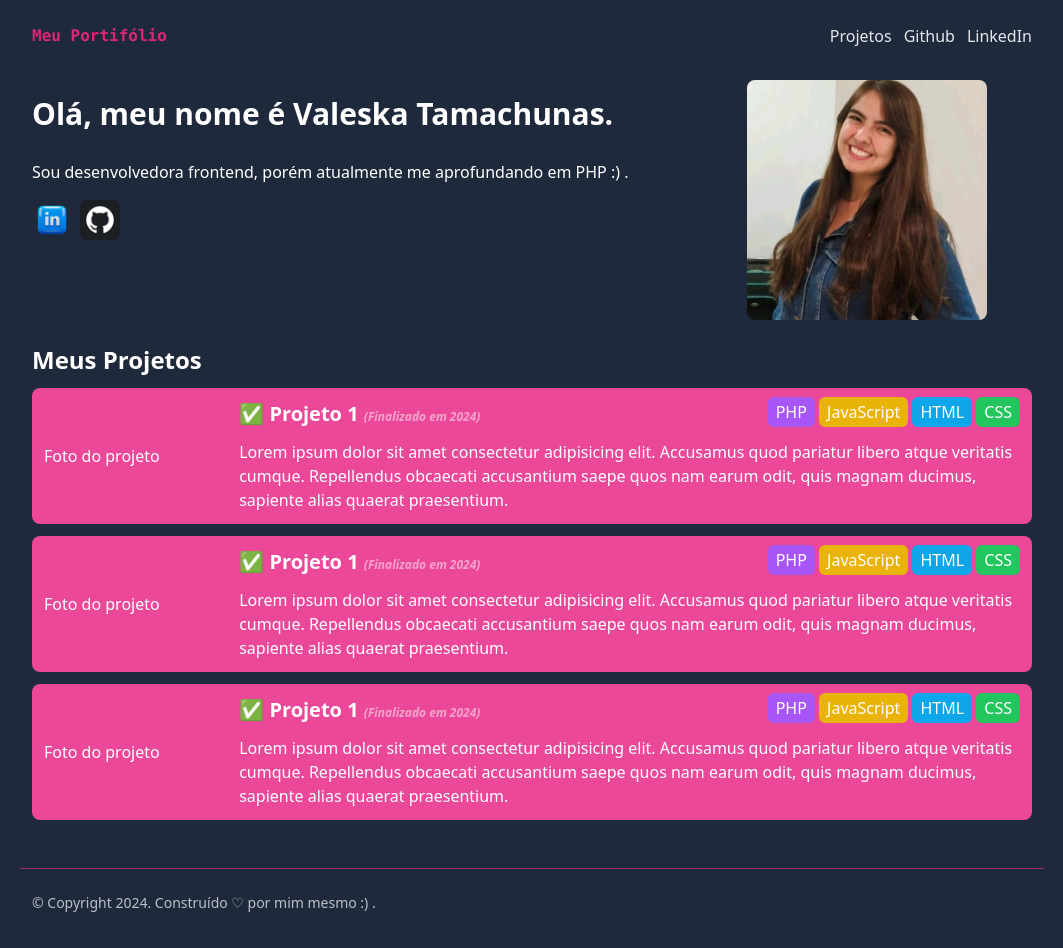
After one commit to valtamachunas/php-rocketseat, a PHP site: page /portfolio.html in a window 1280 px wide. The commit adds this page. Shown: the whole page, without its empty margins (108-1171 px from the left). Run offline with PHP 8.4, Linux system fonts and the light colour scheme; some libraries are stand-ins or nearby versions.

Commit message:
Inclusão do html e css

```diff
--- a/portifolio/index.php
+++ b/portifolio/index.php
@@ -5,6 +5,8 @@
     <meta charset="UTF-8">
     <meta name="viewport" content="width=device-width, initial-scale=1.0">
     <title>Meu Portifólio</title>
+    <link rel="stylesheet" href="https://cdn.jsdelivr.net/npm/purecss@3.0.0/build/pure-min.css"
+        integrity="sha384-X38yfunGUhNzHpBaEBsWLO+A0HDYOQi8ufWDkZ0k9e0eXz/tH3II7uKZ9msv++Ls" crossorigin="anonymous">
 </head>
 
 <body>
@@ -24,6 +26,7 @@
             "finalizado" => false,
             "ano" => 2025,
             "descricao" => "Meu primeiro portifólio em php e html",
+            "stack" => ["PHP", "HTML", "CSS"]
         ],
         [
             "titulo" => "Lista de Tarefas",
--- /dev/null
+++ b/portifolio/portfolio.html
@@ -0,0 +1,126 @@
+<!DOCTYPE html>
+<html lang="en">
+
+<head>
+    <meta charset="UTF-8">
+    <meta name="viewport" content="width=device-width, initial-scale=1.0">
+    <title>Meu Portifólio</title>
+    <script src="https://cdn.tailwindcss.com"></script>
+</head>
+
+<body class="bg-slate-800 text-white">
+    <!-- ------------------------------------------------------------------------------------------------------------------------------------------------------ -->
+    <header class="mx-auto max-w-screen-lg px-3 py-6 flex items-center justify-between">
+        <!-- Logo -->
+        <div class="text-pink-600 font-bold font-mono">Meu Portifólio</div>
+        <!-- Links -->
+        <div>
+            <ul class="flex gap-x-3 font-medium text-gray-200">
+                <li><a href="#projetos" class="hover:underline">Projetos</a></li>
+                <li><a href="https://github.com/valtamachunas" target="_blank" class="hover:underline">Github</a></li>
+                <li><a href="https://www.linkedin.com/in/valeska-tamachunas-20187b167/" target="_blank"
+                        class="hover:underline">LinkedIn</a></li>
+            </ul>
+        </div>
+    </header>
+    <!-- --------------------------------------------------------------------------------------------------------------------------------------------------- -->
+    <main class="mx-auto max-w-screen-lg min-h-20 px-3 py-6">
+        <section class="flex gap-x-3">
+            <!-- Titulo e descrição -->
+            <div class="w-2/3">
+                <h1 class="text-3xl font-bold">Olá, meu nome é Valeska Tamachunas.</h1>
+                <p class=" leading-8 mt-6">Sou desenvolvedora frontend, porém atualmente me aprofundando em PHP :) .</p>
+                <ul class="flex gap-x-2 mt-3">
+                    <li><a href="https://www.linkedin.com/in/valeska-tamachunas-20187b167/" target="_blank"><img
+                                src="./img/linkedin.png" alt="LinkedIn" class="h-10 w-50 hover:animate-bounce"></a></li>
+                    <li><a href="https://github.com/valtamachunas" target="_blank"><img
+                                src="./img/github-6980894_960_720.webp" alt="Github"
+                                class="h-10 w-30 hover:animate-bounce rounded-lg"></a>
+                    </li>
+                </ul>
+            </div>
+            <!-- Imagem -->
+            <div class="w-1/3 flex items-center justify-center">
+                <img src="./img/1727982953378.jpg" alt="Valeska" class="rounded-lg h-60 -mt-4 hover:animate-pulse">
+            </div>
+        </section>
+        <!-- Projetos -->
+        <section id="projetos" class="space-y-3 py-6">
+            <h2 class="text-2xl font-bold">Meus Projetos</h2>
+            <!-- Projeto -->
+            <div class="bg-pink-500 rounded-lg flex items-center p-3">
+                <div class="w-1/5">Foto do projeto</div>
+                <div class="w-4/5 space-y-3">
+                    <div class="flex gap-3 justify-between">
+                        <h3 class="text-xl font-bold">
+                            ✅ Projeto 1 <span class="text-xs italic opacity-50">(Finalizado em 2024)</span>
+                        </h3>
+                        <div>
+                            <span class="bg-purple-500 rounded-md px-2 py-1 font-medium">PHP</span>
+                            <span class="bg-yellow-500 rounded-md px-2 py-1 font-medium">JavaScript</span>
+                            <span class="bg-sky-500 rounded-md px-2 py-1 font-medium">HTML</span>
+                            <span class="bg-green-500 rounded-md px-2 py-1 font-medium">CSS</span>
+                        </div>
+                    </div>
+                    <p class="leading-6">
+                        Lorem ipsum dolor sit amet consectetur adipisicing elit. Accusamus quod pariatur libero atque
+                        veritatis cumque. Repellendus obcaecati accusantium saepe quos nam earum odit, quis magnam
+                        ducimus, sapiente alias quaerat praesentium.
+                    </p>
+                </div>
+            </div>
+            <div class="bg-pink-500 rounded-lg flex items-center p-3">
+                <div class="w-1/5">Foto do projeto</div>
+                <div class="w-4/5 space-y-3">
+                    <div class="flex gap-3 justify-between">
+                        <h3 class="text-xl font-bold">
+                            ✅ Projeto 1 <span class="text-xs italic opacity-50">(Finalizado em 2024)</span>
+                        </h3>
+                        <div>
+                            <span class="bg-purple-500 rounded-md px-2 py-1 font-medium">PHP</span>
+                            <span class="bg-yellow-500 rounded-md px-2 py-1 font-medium">JavaScript</span>
+                            <span class="bg-sky-500 rounded-md px-2 py-1 font-medium">HTML</span>
+                            <span class="bg-green-500 rounded-md px-2 py-1 font-medium">CSS</span>
+                        </div>
+                    </div>
+                    <p class="leading-6">
+                        Lorem ipsum dolor sit amet consectetur adipisicing elit. Accusamus quod pariatur libero atque
+                        veritatis cumque. Repellendus obcaecati accusantium saepe quos nam earum odit, quis magnam
+                        ducimus, sapiente alias quaerat praesentium.
+                    </p>
+                </div>
+            </div>
+            <div class="bg-pink-500 rounded-lg flex items-center p-3">
+                <div class="w-1/5">Foto do projeto</div>
+                <div class="w-4/5 space-y-3">
+                    <div class="flex gap-3 justify-between">
+                        <h3 class="text-xl font-bold">
+                            ✅ Projeto 1 <span class="text-xs italic opacity-50">(Finalizado em 2024)</span>
+                        </h3>
+                        <div>
+                            <span class="bg-purple-500 rounded-md px-2 py-1 font-medium">PHP</span>
+                            <span class="bg-yellow-500 rounded-md px-2 py-1 font-medium">JavaScript</span>
+                            <span class="bg-sky-500 rounded-md px-2 py-1 font-medium">HTML</span>
+                            <span class="bg-green-500 rounded-md px-2 py-1 font-medium">CSS</span>
+                        </div>
+                    </div>
+                    <p class="leading-6">
+                        Lorem ipsum dolor sit amet consectetur adipisicing elit. Accusamus quod pariatur libero atque
+                        veritatis cumque. Repellendus obcaecati accusantium saepe quos nam earum odit, quis magnam
+                        ducimus, sapiente alias quaerat praesentium.
+                    </p>
+                </div>
+            </div>
+        </section>
+    </main>
+    <!-- ---------------------------------------------------------------------------------------------------------------------------------------------------- -->
+
+    <footer class="mx-auto max-w-screen-lg min-h-20">
+        <div class="border-t border-pink-600 pt-6 px-3 text-sm opacity-70">
+            © Copyright 2024. Construído ♡ por mim mesmo :) .
+        </div>
+    </footer>
+
+</body>
+
+</html>
```
Also changed, not shown: portifolio/img/1727982953378.jpg (added), portifolio/img/25231.png (added), portifolio/img/github-6980894_960_720.webp (added), portifolio/img/linkedin-social-media-icon-png_71812.jpg (added), portifolio/img/linkedin.png (added). Lines whose indentation alone changed are shown as unchanged.
